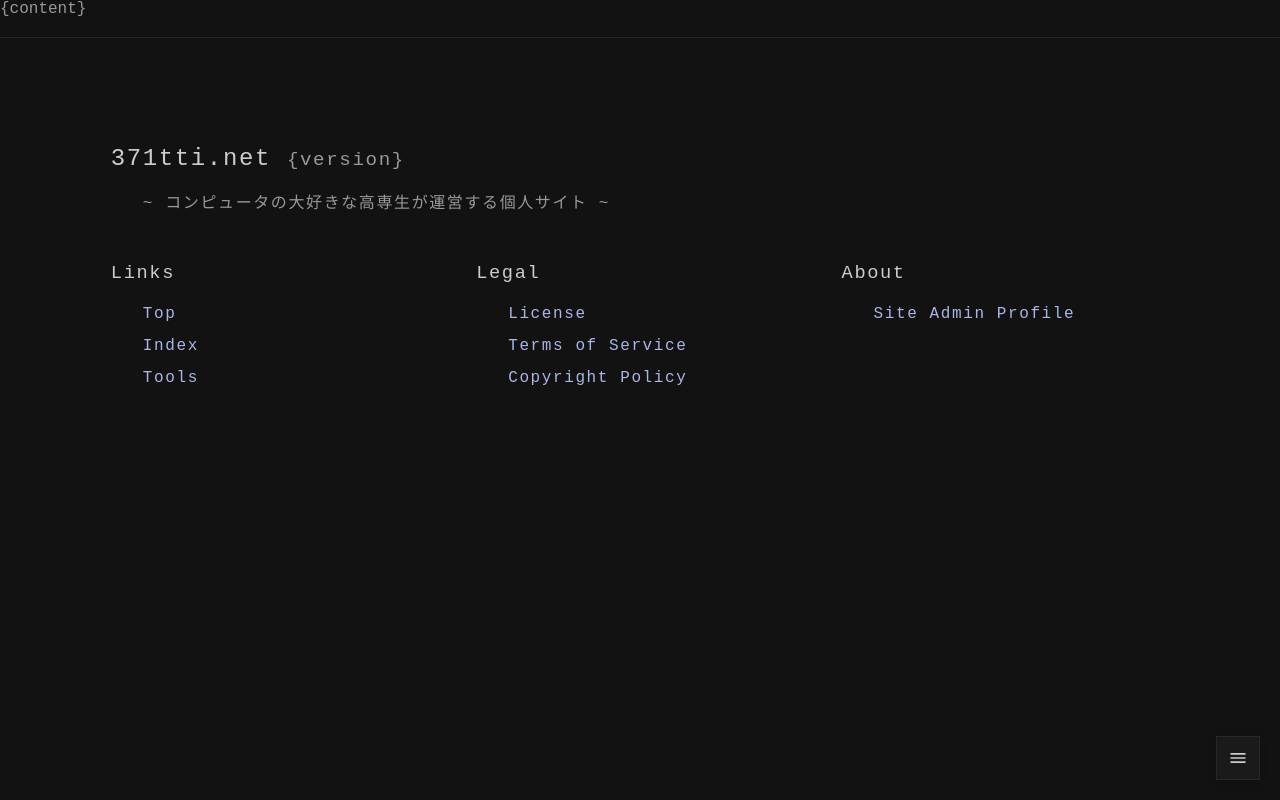
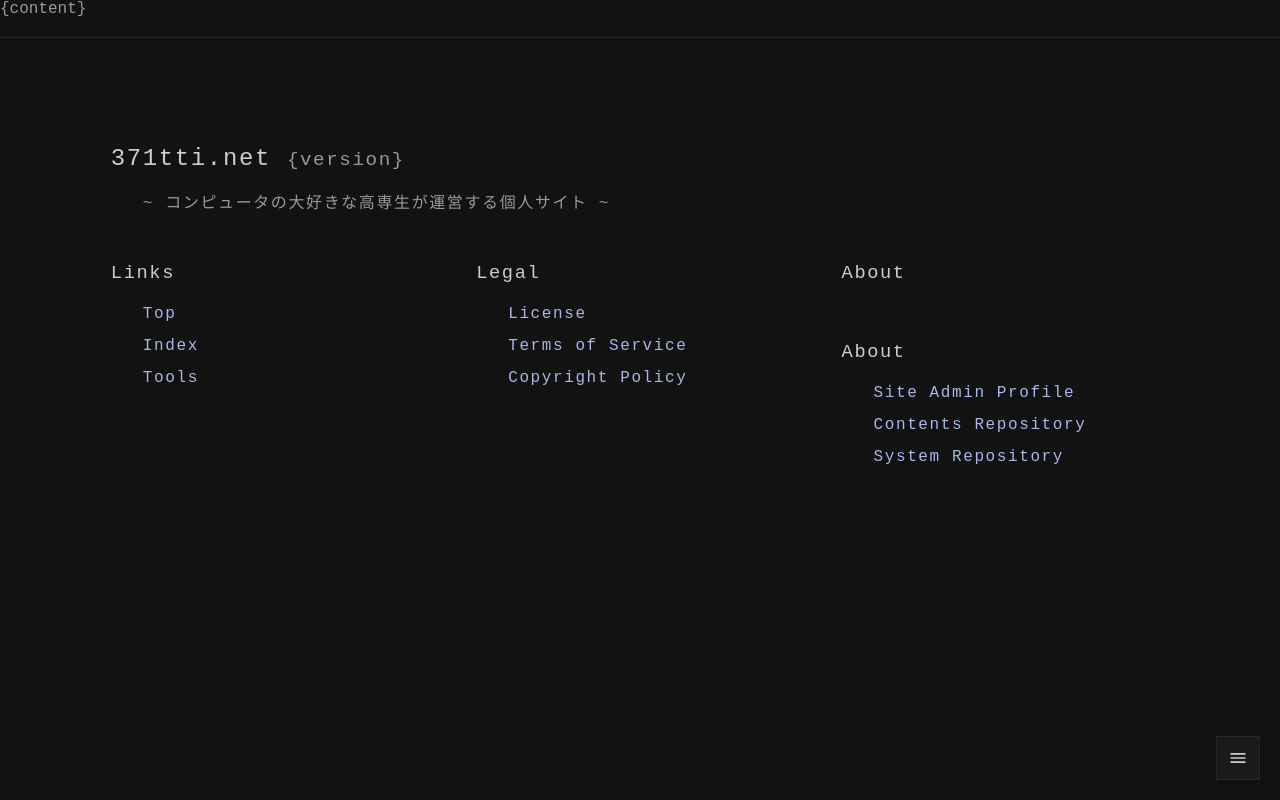
Before and after one commit to 371tti/371tti.net-contents, a plain HTML site: page static/temp.html in a window 1280 px wide. Drawn offline with Linux system fonts and the light colour scheme; no server answers; a web font is replaced by a local one.

Commit message:
Aboutセクションにリンクを追加

```diff
--- a/static/temp.html
+++ b/static/temp.html
@@ -45,7 +45,10 @@
         </div>
         <div>
             <h3>About</h3>
-            <p><a href="/portfolio">Site Admin Profile</a></p>
+                <h3>About</h3>
+                <p><a href="/portfolio">Site Admin Profile</a></p>
+                <p><a href="https://github.com/371tti/371tti.net-contents">Contents Repository</a></p>
+                <p><a href="https://github.com/371tti/371tti.net">System Repository</a></p>
         </div>
     </div>
 
```
